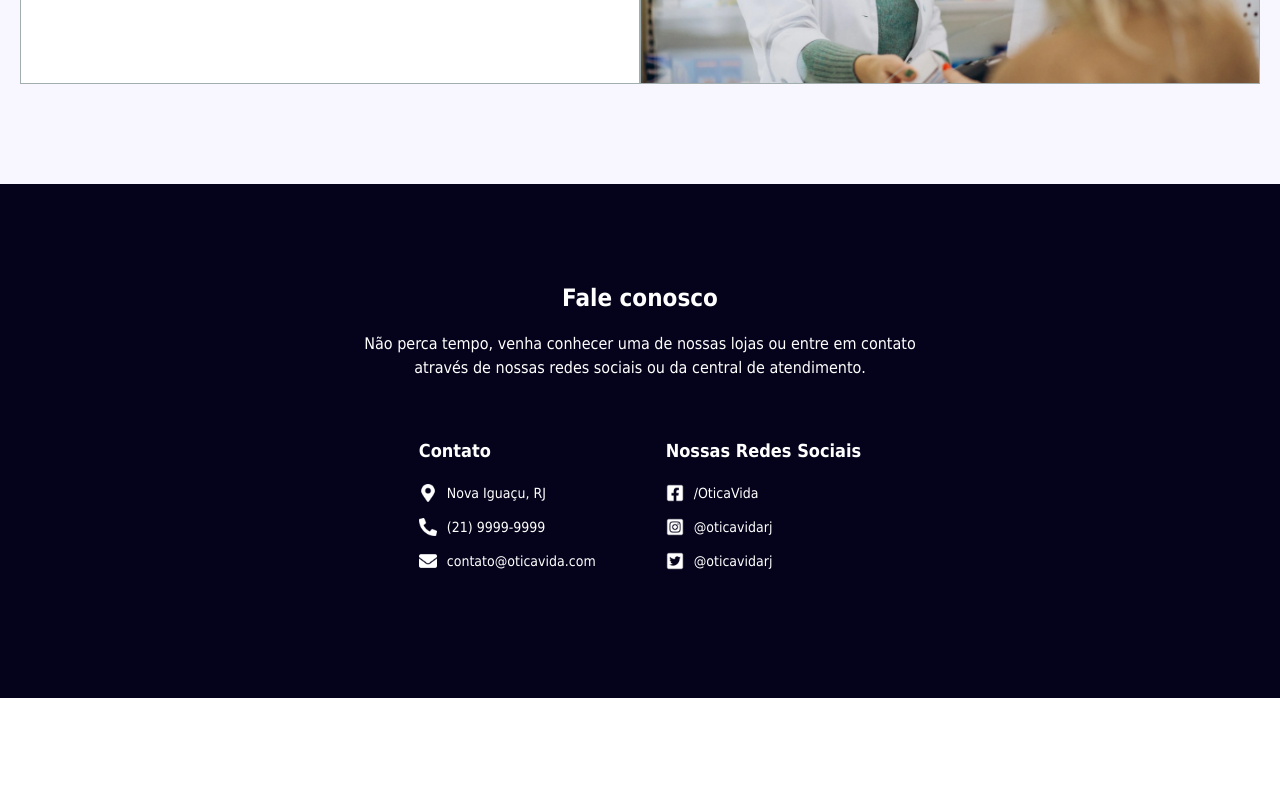
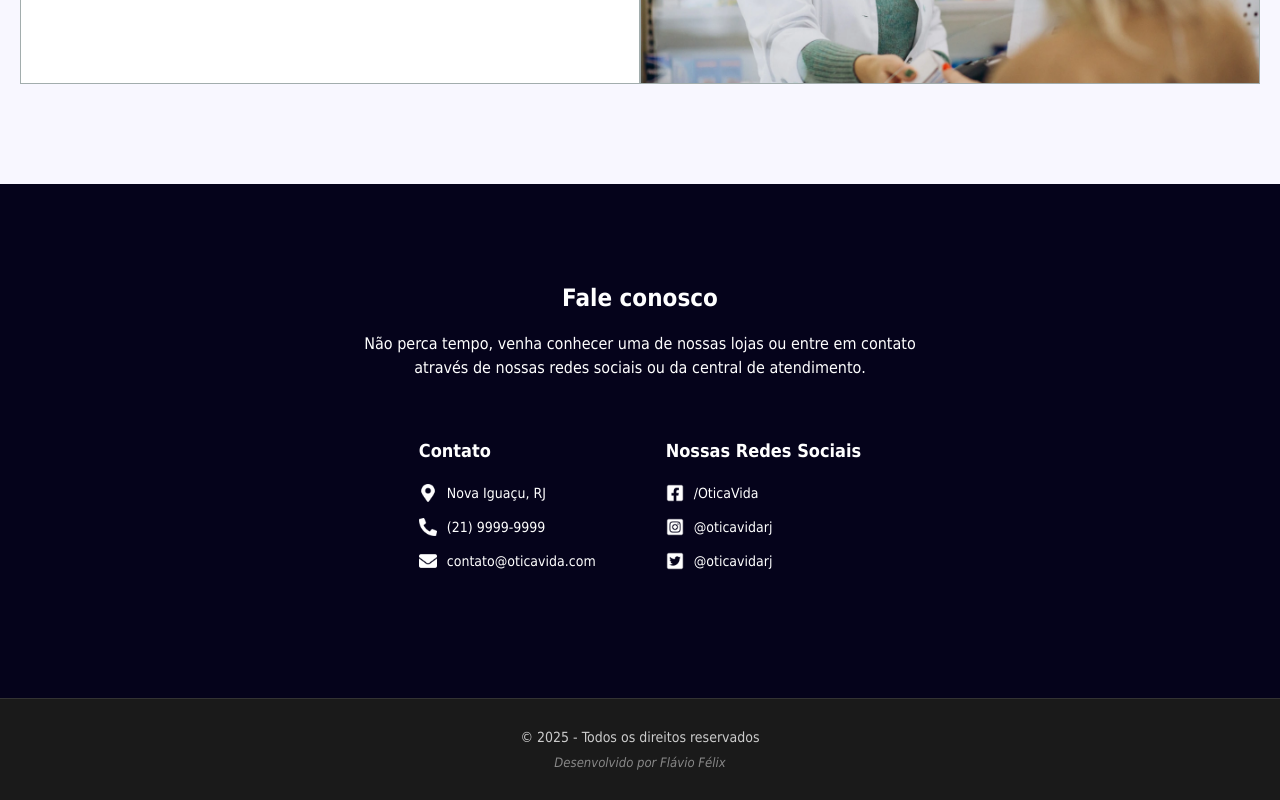
Before and after one commit to fau-33/otica-react, a Next.js app: page / in a window 1280 px wide. Shown: the part 2721-3521 px from the top of the page. Before the commit the page ends 3419 px from the top, so only its background shows below. Built offline with nearby package versions, Linux system fonts and the light colour scheme.

Commit message:
Done componente Rodape e module.css

```diff
--- /dev/null
+++ b/src/Componentes/Rodape/Rodape.module.css
@@ -0,0 +1,36 @@
+.rodape {
+  width: 100%;
+  background-color: #1a1a1a;
+  color: #fff;
+  padding: 30px 20px;
+  text-align: center;
+  border-top: 1px solid #333;
+}
+
+.rodape_container {
+  max-width: 1200px;
+  margin: 0 auto;
+}
+
+.copyright {
+  font-size: 14px;
+  margin-bottom: 10px;
+  color: #ccc;
+}
+
+.desenvolvedor {
+  font-size: 13px;
+  color: #888;
+  font-style: italic;
+}
+
+@media (max-width: 768px) {
+  .rodape {
+    padding: 25px 15px;
+  }
+
+  .copyright,
+  .desenvolvedor {
+    font-size: 12px;
+  }
+}
--- /dev/null
+++ b/src/Componentes/Rodape/index.jsx
@@ -0,0 +1,14 @@
+import styles from "./Rodape.module.css";
+
+export default function Rodape() {
+  return (
+    <footer className={styles.rodape}>
+      <div className={styles.rodape_container}>
+        <p className={styles.copyright}>
+          © 2025 - Todos os direitos reservados
+        </p>
+        <p className={styles.desenvolvedor}>Desenvolvido por Flávio Félix</p>
+      </div>
+    </footer>
+  );
+}
--- a/src/pages/index.js
+++ b/src/pages/index.js
@@ -1,3 +1,4 @@
+import Rodape from "@/Componentes/Rodape";
 import SecaoCapa from "@/Componentes/SecaoCapa";
 import SecaoContato from "@/Componentes/SecaoContato";
 import SecaoProdutos from "@/Componentes/SecaoProdutos";
@@ -12,6 +13,7 @@ export default function Home() {
       <SecaoProdutos />
       <SecaoSobre />
       <SecaoContato />
+      <Rodape />
     </div>
   );
 }
```
